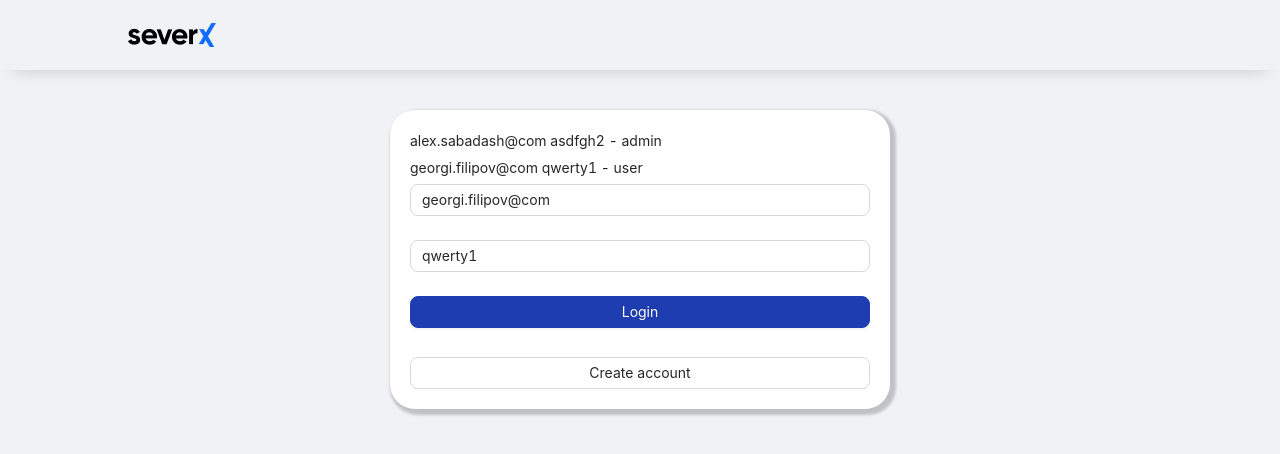
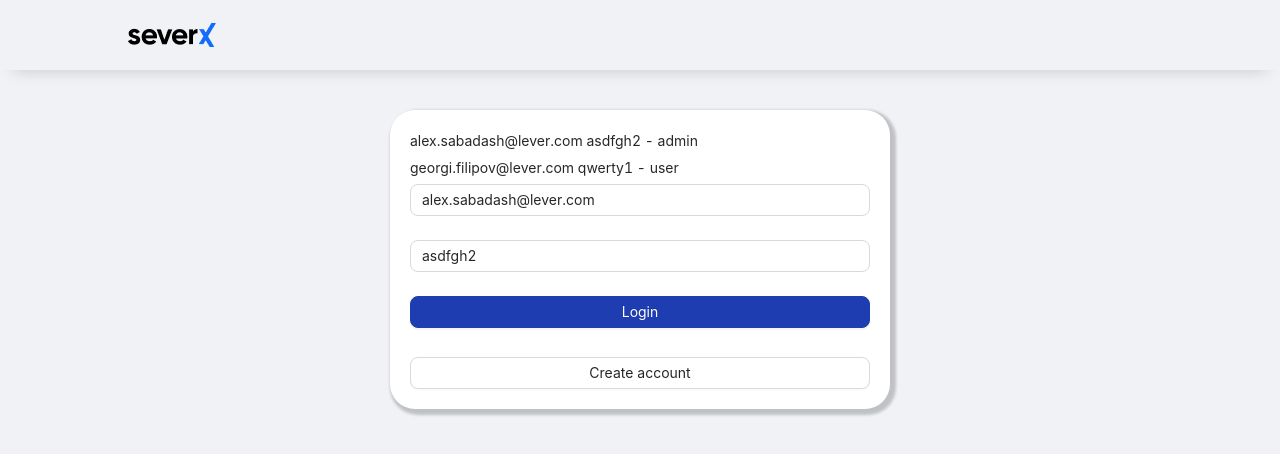
Before and after one commit to George-victorious/tesk3, a React (Create React App) app: page /login in a window 1280 px wide. Shown: the top 454 px of the page. Built offline with nearby package versions, Linux system fonts and the light colour scheme.

Commit message:
fix: route render to component

```diff
--- a/src/App.tsx
+++ b/src/App.tsx
@@ -47,7 +47,7 @@ function App() {
 
           <Route exact path={homePageRote} component={UserBuys} />
           <Route exact path={adminPageRote} component={AdminPage} />
-          <Route path={adminPageUserListRote} render={AdminUserBuys} />
+          <Route path={adminPageUserListRote} component={AdminUserBuys} />
           <Route path={orderPageRote} component={Order} />
           <Route exact path={profilePageRote} component={Profile} />
         </Content>
--- a/src/components/Login/index.tsx
+++ b/src/components/Login/index.tsx
@@ -8,15 +8,15 @@ import { useForm } from 'antd/lib/form/Form';
 
 const Login = () => {
   const [form] = useForm();
-  const email = 'georgi.filipov@com';
-  const password = 'qwerty1';
+  const email = 'alex.sabadash@lever.com';
+  const password = 'asdfgh2';
   const dispatch = useDispatch();
 
   return (
     <div className={'login-container'}>
       <div className={'popup-container'}>
-        <Typography.Text>alex.sabadash@com asdfgh2 - admin</Typography.Text>
-        <Typography.Text>georgi.filipov@com qwerty1 - user</Typography.Text>
+        <Typography.Text>alex.sabadash@lever.com asdfgh2 - admin</Typography.Text>
+        <Typography.Text>georgi.filipov@lever.com qwerty1 - user</Typography.Text>
         <Form
           form={form}
           initialValues={{ email: email, password: password }}
--- a/src/components/Order/Map.tsx
+++ b/src/components/Order/Map.tsx
@@ -21,8 +21,8 @@ const Map = () => {
   const orderInfo = useSelector(getOrder);
   const { city, address, location } = orderInfo.deleveredFrom;
   const deliverTO = {
-    info: orderInfo.city + ', ' + orderInfo.address,
-    location: { lat: +orderInfo.lat, lng: +orderInfo.lng },
+    info: orderInfo.deleveredTo.city + ', ' + orderInfo.deleveredTo.address,
+    location: { lat: orderInfo.deleveredTo.location.lat, lng: orderInfo.deleveredTo.location.lng },
   };
   const deliverFrom = {
     info: city + ', ' + address,
@@ -35,6 +35,7 @@ const Map = () => {
   if (!isLoaded) {
     return <div>Loading</div>;
   }
+  console.log(orderInfo.deleveredFrom.location.lng);
   return (
     <GoogleMap
       mapContainerStyle={containerStyle}
--- a/src/variables/pageRoutes.ts
+++ b/src/variables/pageRoutes.ts
@@ -2,6 +2,6 @@ export const homePageRote = '/';
 export const loginPageRote = '/login';
 export const registrationPageRote = '/registration';
 export const adminPageRote = '/admin';
-export const adminPageUserListRote = '/admin:userId';
+export const adminPageUserListRote = '/admin/:userId';
 export const orderPageRote = '/order';
 export const profilePageRote = '/profile';
```
